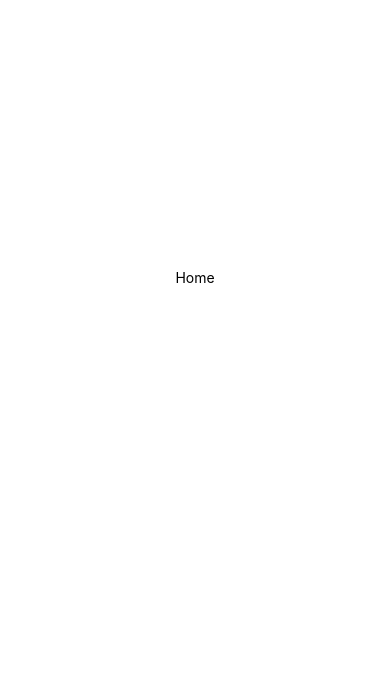
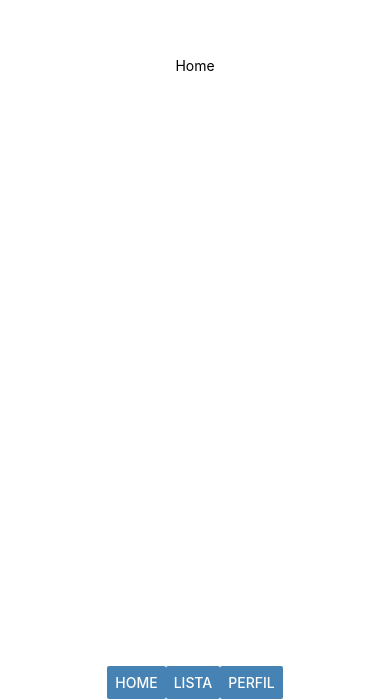
Before and after one commit to OneStopSolucoes/Listei, a React Native app in the folder app/: screen /Home in a window 390 px wide. Shown: the part 145-844 px from the top of the page. Built offline with nearby package versions, Linux system fonts and the light colour scheme.

Commit message:
Criação de uma nav bar

```diff
--- a/app/package.json
+++ b/app/package.json
@@ -8,6 +8,7 @@
     "eject": "expo eject"
   },
   "dependencies": {
+    "@react-navigation/bottom-tabs": "^6.2.0",
     "@react-navigation/native": "^6.0.8",
     "@react-navigation/native-stack": "^6.5.0",
     "expo": "~44.0.0",
--- /dev/null
+++ b/app/src/Componentes/NavBar/NavBar.js
@@ -0,0 +1,35 @@
+import React from "react";
+import { useNavigation } from "@react-navigation/native";
+import { View, Text, Button } from "react-native";
+
+function NavBar() {
+    const navigation = useNavigation();
+  return (
+    <View
+      style={{
+        flexDirection: "row",
+        marginTop: "100%",
+        justifyContent: "center",
+        alignItems: "center",
+      }}
+    >
+      <Button
+        title="Home"
+        color="#4682B4"
+        onPress={() => navigation.navigate("Home")}
+      />
+      <Button
+        title="Lista"
+        color="#4682B4"
+        onPress={() => navigation.navigate("Lista")}
+      />
+      <Button
+        title="Perfil"
+        color="#4682B4"
+        onPress={() => navigation.navigate("Perfil")}
+      />
+    </View>
+  );
+}
+
+export default NavBar;
--- a/app/src/Home/Home.js
+++ b/app/src/Home/Home.js
@@ -1,7 +1,10 @@
 import React from "react";
-import { View, Text } from "react-native";
+import { View, Text, Button } from "react-native";
+import NavBar from "../Componentes/NavBar/NavBar";
+
 
 function Home() {
+
   return (
     <View
       style={{
@@ -11,10 +14,16 @@ function Home() {
         backgroundColor: "white",
       }}
     >
-        <View>
+      <View
+        style={{
+          flex: 1,
+          justifyContent: "center",
+          alignItems: "center",
+        }}
+      >
         <Text>Home</Text>
-        </View>
-
+      </View>
+      <NavBar/>
     </View>
   );
 }
--- /dev/null
+++ b/app/src/Lista/Lista.js
@@ -0,0 +1,12 @@
+import React from 'react';
+import { View,Text } from 'react-native';
+import NavBar from '../Componentes/NavBar/NavBar';
+
+function Lista(){
+    return <View>
+        <Text>Lista</Text>
+        <NavBar/>
+    </View>
+}
+
+export default Lista;
--- /dev/null
+++ b/app/src/Perfil/Perfil.js
@@ -0,0 +1,12 @@
+import React from 'react';
+import { View,Text } from 'react-native';
+import NavBar from '../Componentes/NavBar/NavBar';
+
+function Perfil(){
+    return <View>
+        <Text>Perfil</Text>
+        <NavBar/>
+    </View>
+}
+
+export default Perfil;
--- a/app/src/Rotas.js
+++ b/app/src/Rotas.js
@@ -1,11 +1,12 @@
 import * as React from "react";
-import { View, Text, Button, Image } from "react-native";
 import { NavigationContainer } from "@react-navigation/native";
 import { createNativeStackNavigator } from "@react-navigation/native-stack";
 
 import Cadastro from "./Cadastro/Cadastro";
 import Login from "./Login/Login";
 import Home from "./Home/Home";
+import Lista from "./Lista/Lista";
+import Perfil from "./Perfil/Perfil";
 
 const Stack = createNativeStackNavigator();
 
@@ -20,6 +21,8 @@ function Rotas() {
         <Stack.Screen name="Login" component={Login} />
         <Stack.Screen name="Cadastro" component={Cadastro} />
         <Stack.Screen name="Home" component={Home} />
+        <Stack.Screen name="Lista" component={Lista} />
+        <Stack.Screen name="Perfil" component={Perfil} />
       </Stack.Navigator>
     </NavigationContainer>
   );
```
Also changed, not shown: 2 other files (tests, documents, lock files or other folders).
